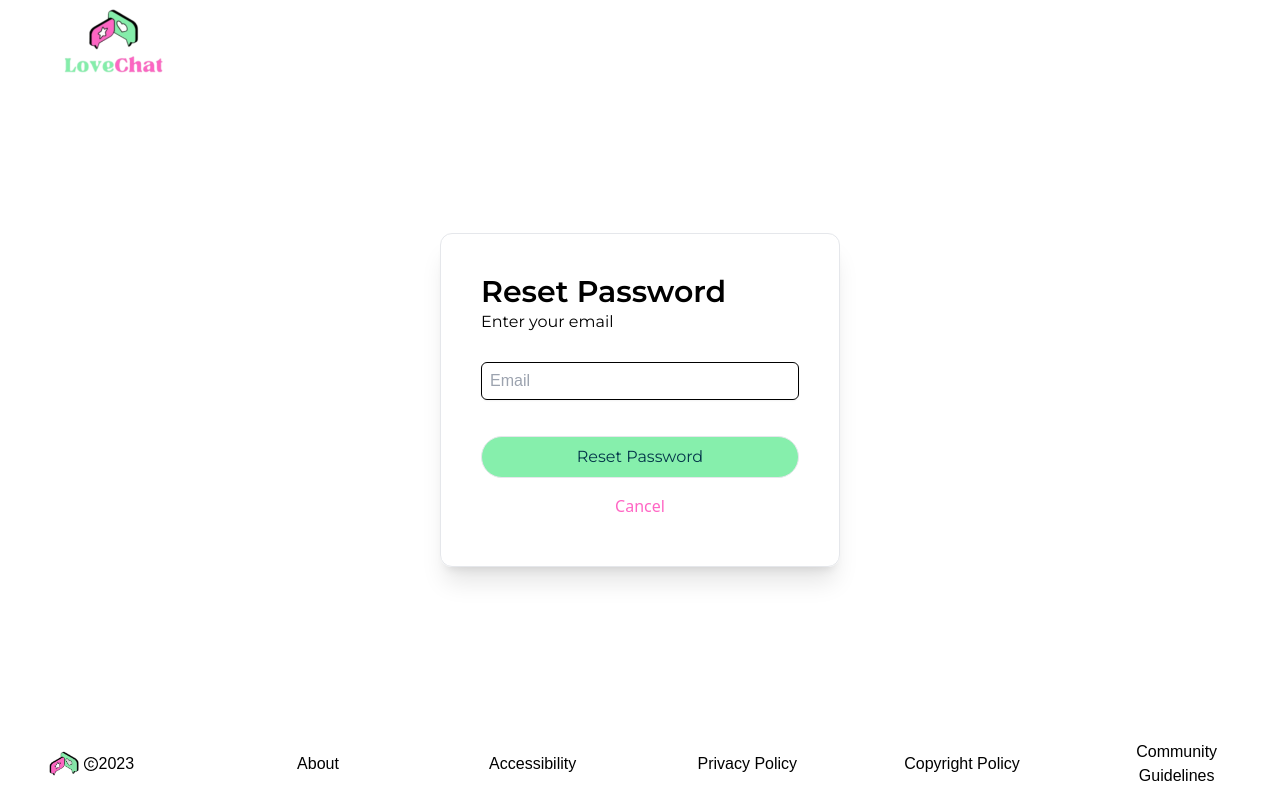
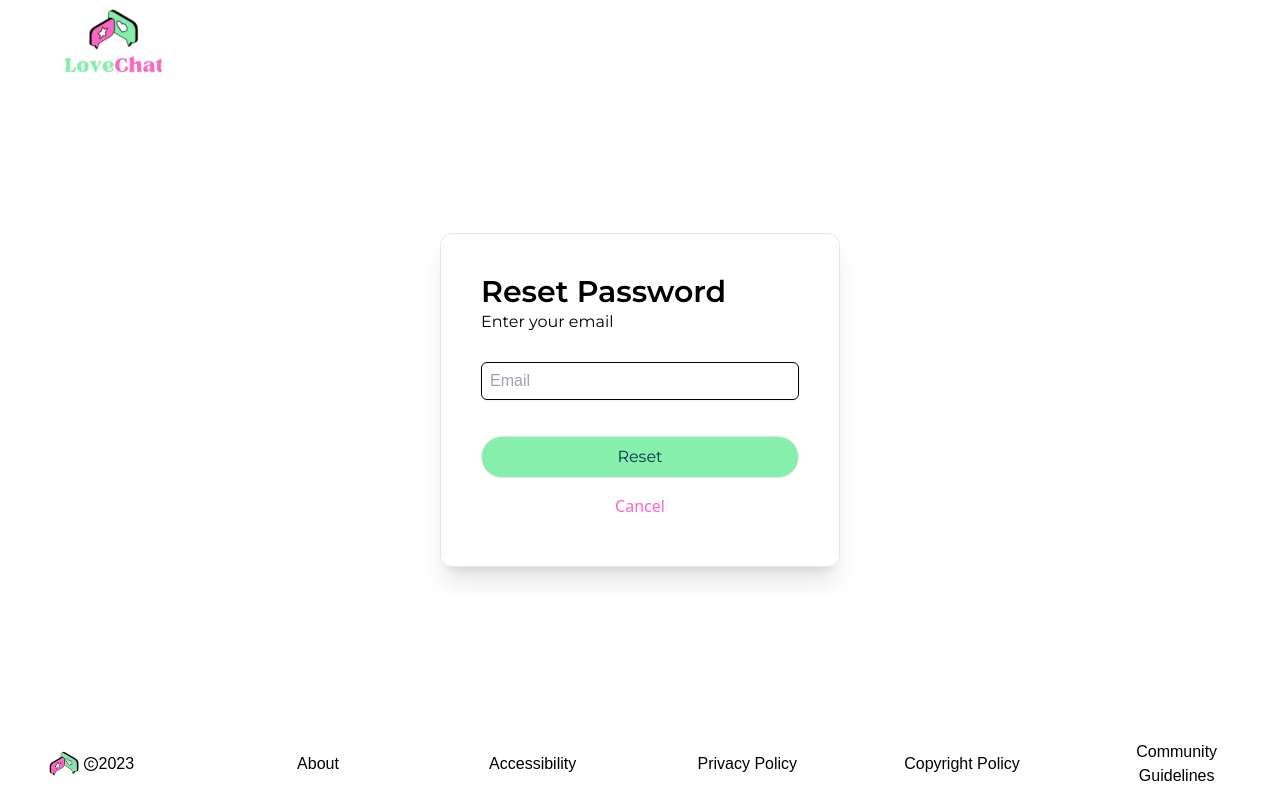
Before and after one commit to asianchun/LoveChat, a React (Vite) app in the folder frontend/: page /reset in a window 1280 px wide. Built offline with nearby package versions, Linux system fonts and the light colour scheme; no server answers; a web font is replaced by a local one.

Commit message:
small changes to password reset

```diff
--- a/frontend/src/pages/Reset.jsx
+++ b/frontend/src/pages/Reset.jsx
@@ -56,7 +56,7 @@ const Login = () => {
               disabled={loading}
               className="button btn-green"
             >
-              Reset Password
+              Reset
             </button>
           </div>
         </div>
@@ -64,7 +64,7 @@ const Login = () => {
           <button
             onClick={() => navigate("/")}
             disabled={loading}
-            className="mb-2 text-pink hover:underline"
+            className="mb-2 text-pink hover:underline fotn-montserrat"
           >
             Cancel
           </button>
```
